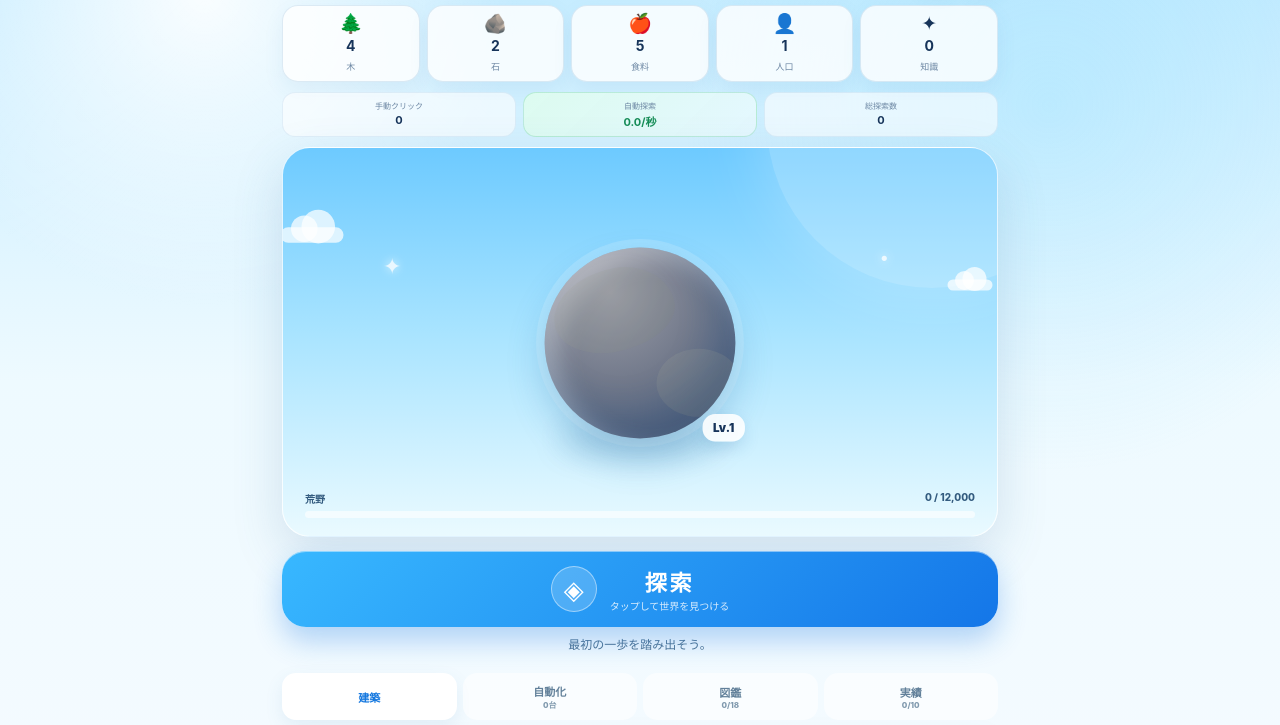
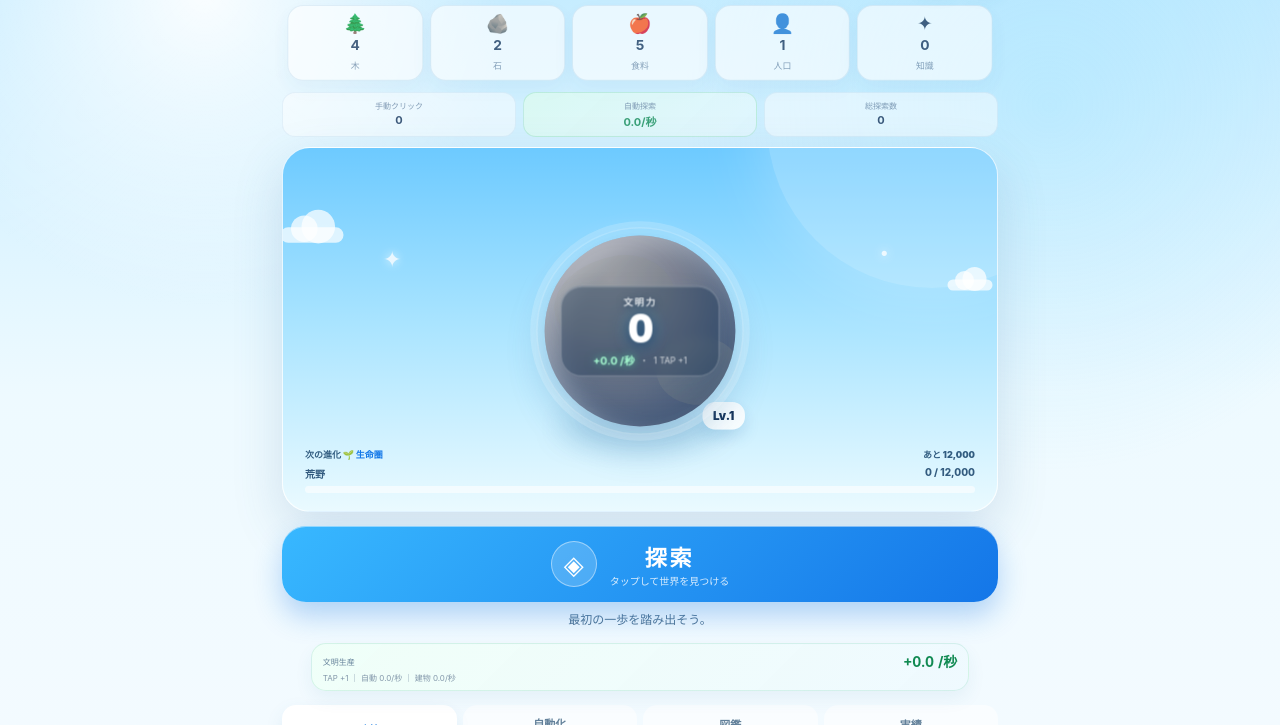
Before and after one commit to IKEGAMI-99/MINI-WORLD, a plain HTML site: page index.html in a window 1280 px wide. Shown: the part 71-796 px from the top of the page. Drawn offline with Linux system fonts and the light colour scheme.

Commit message:
Load civilization power progression UI

```diff
--- a/index.html
+++ b/index.html
@@ -120,5 +120,6 @@
   <script src="./app.js"></script>
   <script src="./enhancements.js"></script>
   <script src="./stability-v13.js"></script>
+  <script src="./progression-v14.js"></script>
 </body>
 </html>
```
